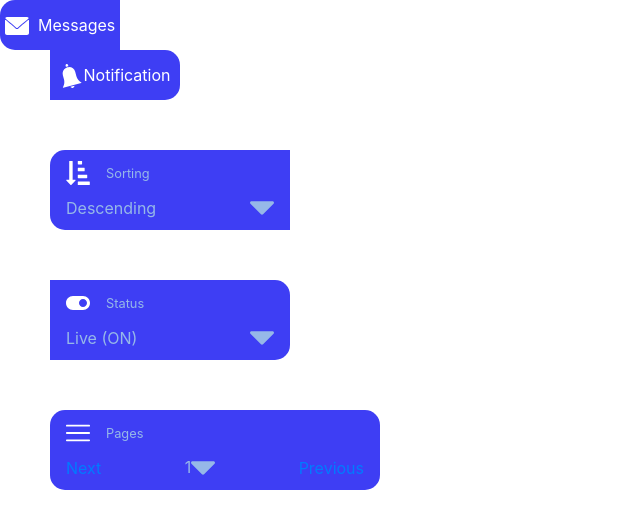
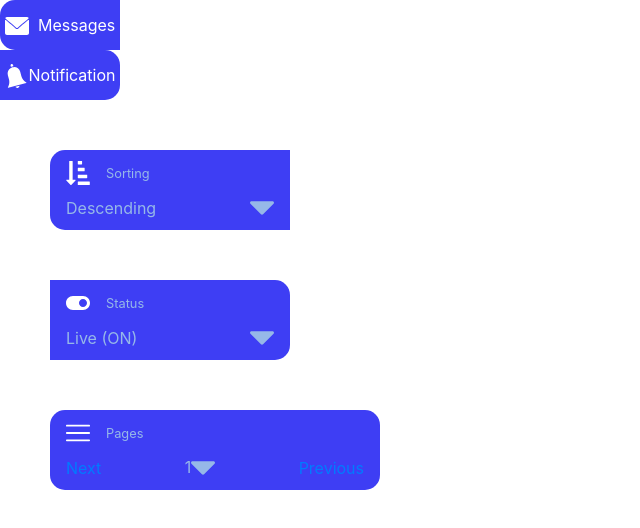
Before and after one commit to islamCodehood/nasnav-dashboard, a React (Create React App) app: page / in a window 1280 px wide. Shown: the top 528 px of the page, without its empty margins (0-640 px from the left). Built offline with nearby package versions, Linux system fonts and the light colour scheme.

Commit message:
style: change width, add margin

```diff
--- a/src/Components/NotificationLink/NotificationLink.scss
+++ b/src/Components/NotificationLink/NotificationLink.scss
@@ -3,12 +3,11 @@
 @import '../../sass/globals';
 
 .notification {
-    width: 130px;
+    width: 120px;
     height: 50px;
     background: $button-blue;
     color: #fff;
     @include radius-r($b-radius-right);
-    margin-left: 50px;
     svg {
         fill: #fff;
     }
```
